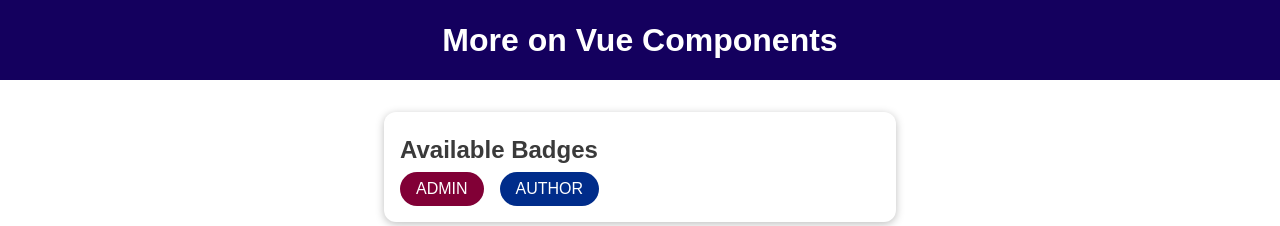
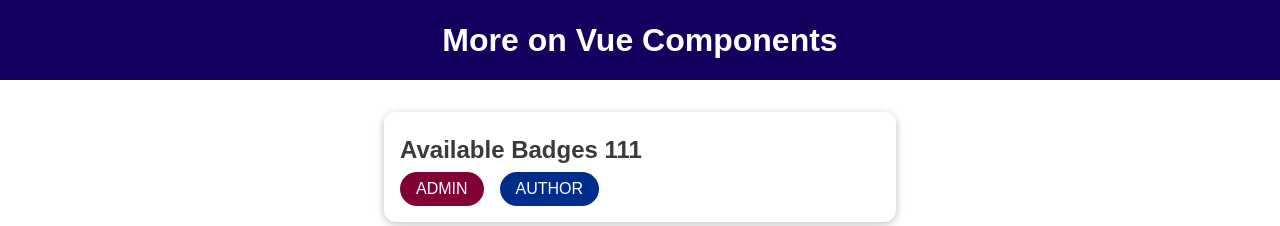
Before and after one commit to duongdong01/Slot_Vue, a Vue app: page / in a window 1280 px wide. Shown: the top 226 px of the page. Built offline with nearby package versions, Linux system fonts and the light colour scheme.

Commit message:
feat: test

```diff
--- a/src/components/BadgeList.vue
+++ b/src/components/BadgeList.vue
@@ -3,7 +3,7 @@
     <base-card>
     <template v-slot:header>
 
-      <h2>Available Badges</h2>
+      <h2>Available Badges 111</h2>
     </template>
     <template v-slot:default>
       <ul>
```
